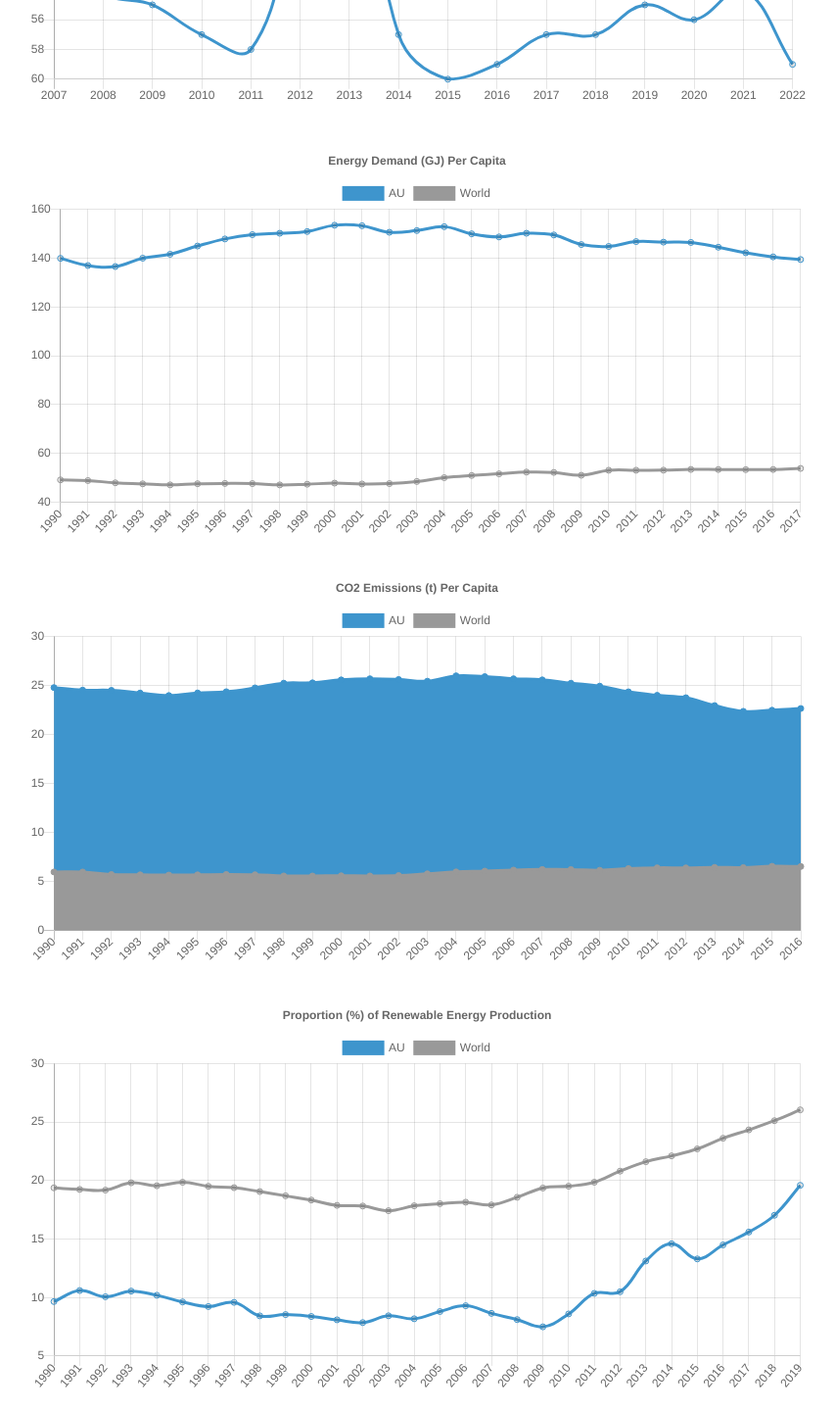
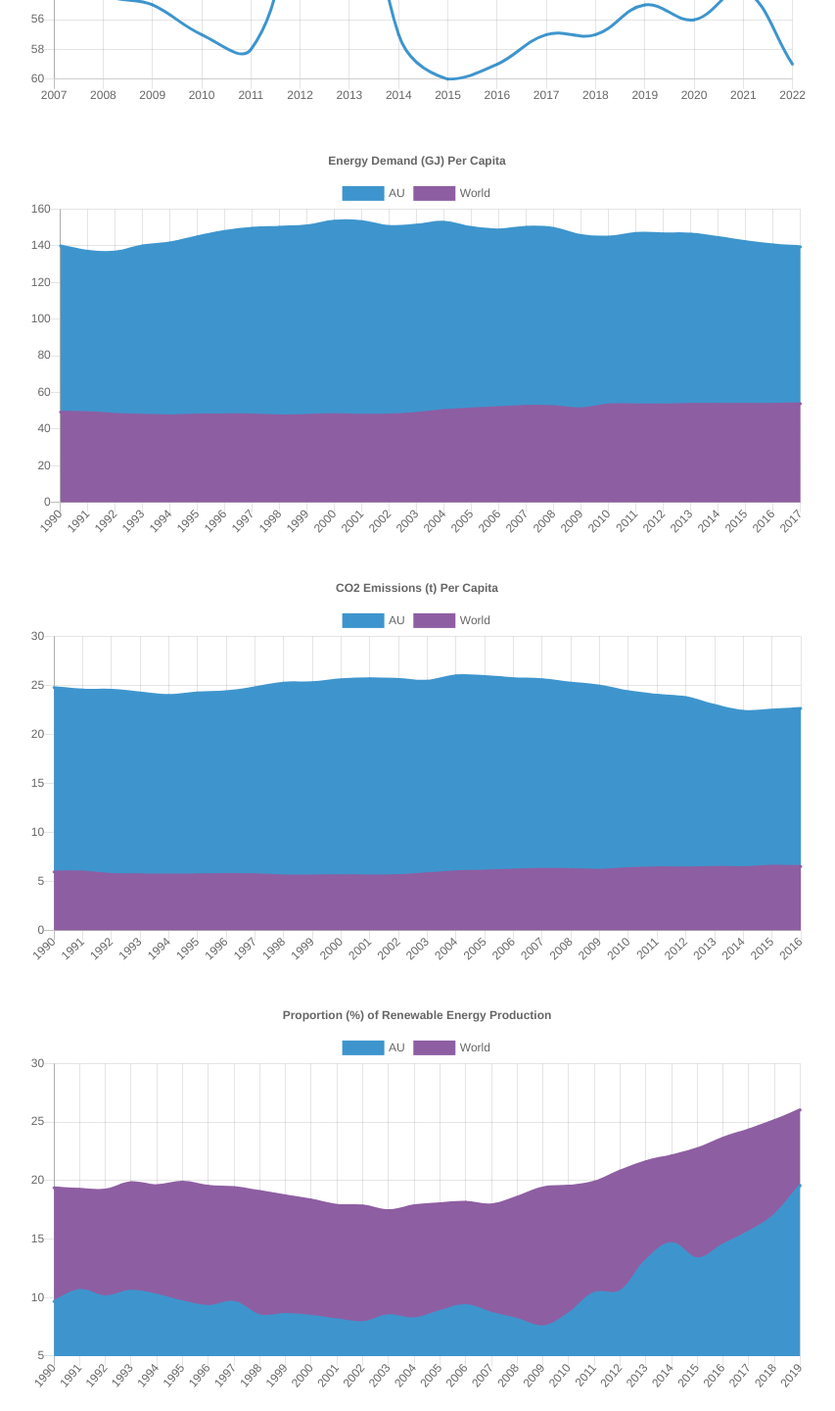
Before and after one commit to dmc-au/ausclimate, a plain HTML site: page index.html in a window 1280 px wide. Shown: the part 2600-4040 px from the top of the page at 98% size, without its empty margins (214-1067 px from the left). Drawn offline with nearby package versions, Linux system fonts and the light colour scheme.

Commit message:
Added all relevant area charts

```diff
--- a/main.js
+++ b/main.js
@@ -1,7 +1,11 @@
-// World and Aus graph colours
-W = "#999"
+// World, Aus, and 'blank' colours
+// W = "#999"
+W = "#8e5ea2";
 A = "#3e95cd";
+B = "#999";
 
+
+// Olympic rankings
 d3.csv('Data/Olympic/Kaggle2/olympic_rankings.csv')
     .then(make_olympic);
 
@@ -16,8 +20,9 @@ function make_olympic(countries) {
           datasets: [
             {
               label: "Medal Count",
-              backgroundColor: [W,W,W,W,W,W,W,W,A,W],
-              data: medalData
+              backgroundColor: [B,B,B,B,B,B,B,B,A,B],
+              data: medalData,
+
             }
           ]
         },
@@ -28,52 +33,6 @@ function make_olympic(countries) {
           title: {
             display: true,
             text: 'Total Olympic Medal Count by Country (1896-2016)'
-          }
-        }
-    });
-};
-
-
-// CO2 Emissions (t) Per Capita
-d3.csv('Data/ClimateActionTracker/CAT_tCO2e_cap.csv')
-    .then(make_tCO2);
-
-function make_tCO2(years) {
-    var yearLabels = years.map(function(d) {return d.Year});
-    var auData = years.map(function(d) {return d.AU});
-    var worldData = years.map(function(d) {return d.World});
-
-    var chart = new Chart(document.getElementById("tco2e"), {
-        type: 'line',
-        data: {
-          labels: yearLabels,
-          datasets: [{
-              data: auData,
-              label: "AU",
-              borderColor: A,
-              backgroundColor: A,
-              fill: '+1'
-            }, {
-              data: worldData,
-              label: "World",
-              borderColor: W,
-              backgroundColor: W,
-              fill: 'origin'
-            }
-          ]
-        },
-        options: {
-          title: {
-                display: true,
-                text: 'CO2 Emissions (t) Per Capita'
-          },
-          scales: {
-            yAxes: [{
-                stacked: false,
-                ticks: {
-                  suggestedMin: 0
-                }
-            }]
           }
         }
     });
@@ -96,7 +55,8 @@ function make_ccpi(years) {
               data: auData,
               label: "AU",
               borderColor: A,
-              fill: false
+              fill: false,
+              pointRadius: 1
             }
           ]
         },
@@ -136,28 +96,79 @@ function make_energy_demand(years) {
               data: auData,
               label: "AU",
               borderColor: A,
-              fill: false
+              backgroundColor: A,
+              fill: '+1',
+              pointRadius: 1
             }, {
               data: worldData,
               label: "World",
               borderColor: W,
-              fill: false
+              backgroundColor: W,
+              fill: 'origin',
+              pointRadius: 1
             }
           ]
         },
         options: {
-            // scales: {
-            //     yAxes: [{
-            //         display: true,
-            //         ticks: {
-            //             suggestedMin: 20,
-            //             suggestedMax: 180
-            //         }
-            //     }]
-            // },
-            title: {
+          title: {
+              display: true,
+              text: 'Energy Demand (GJ) Per Capita'
+          },
+          scales: {
+            yAxes: [{
+                stacked: false,
+                ticks: {
+                  suggestedMin: 0
+                }
+            }]
+          }
+        }
+    });
+};
+
+
+// CO2 Emissions (t) Per Capita
+d3.csv('Data/ClimateActionTracker/CAT_tCO2e_cap.csv')
+    .then(make_tCO2);
+
+function make_tCO2(years) {
+    var yearLabels = years.map(function(d) {return d.Year});
+    var auData = years.map(function(d) {return d.AU});
+    var worldData = years.map(function(d) {return d.World});
+
+    var chart = new Chart(document.getElementById("tco2e"), {
+        type: 'line',
+        data: {
+          labels: yearLabels,
+          datasets: [{
+              data: auData,
+              label: "AU",
+              borderColor: A,
+              backgroundColor: A,
+              fill: '+1',
+              pointRadius: 1
+            }, {
+              data: worldData,
+              label: "World",
+              borderColor: W,
+              backgroundColor: W,
+              fill: 'origin',
+              pointRadius: 1
+            }
+          ]
+        },
+        options: {
+          title: {
                 display: true,
-                text: 'Energy Demand (GJ) Per Capita'
+                text: 'CO2 Emissions (t) Per Capita'
+          },
+          scales: {
+            yAxes: [{
+                stacked: false,
+                ticks: {
+                  suggestedMin: 0
+                }
+            }]
           }
         }
     });
@@ -181,12 +192,16 @@ function make_renewables(years) {
               data: auData,
               label: "AU",
               borderColor: A,
-              fill: false
+              backgroundColor: A,
+              fill: 'origin',
+              pointRadius: 1
             }, {
               data: worldData,
               label: "World",
               borderColor: W,
-              fill: false
+              backgroundColor: W,
+              fill: '-1',
+              pointRadius: 1
             }
           ]
         },
```
Also changed, not shown: index.html (+0 -1 lines).
